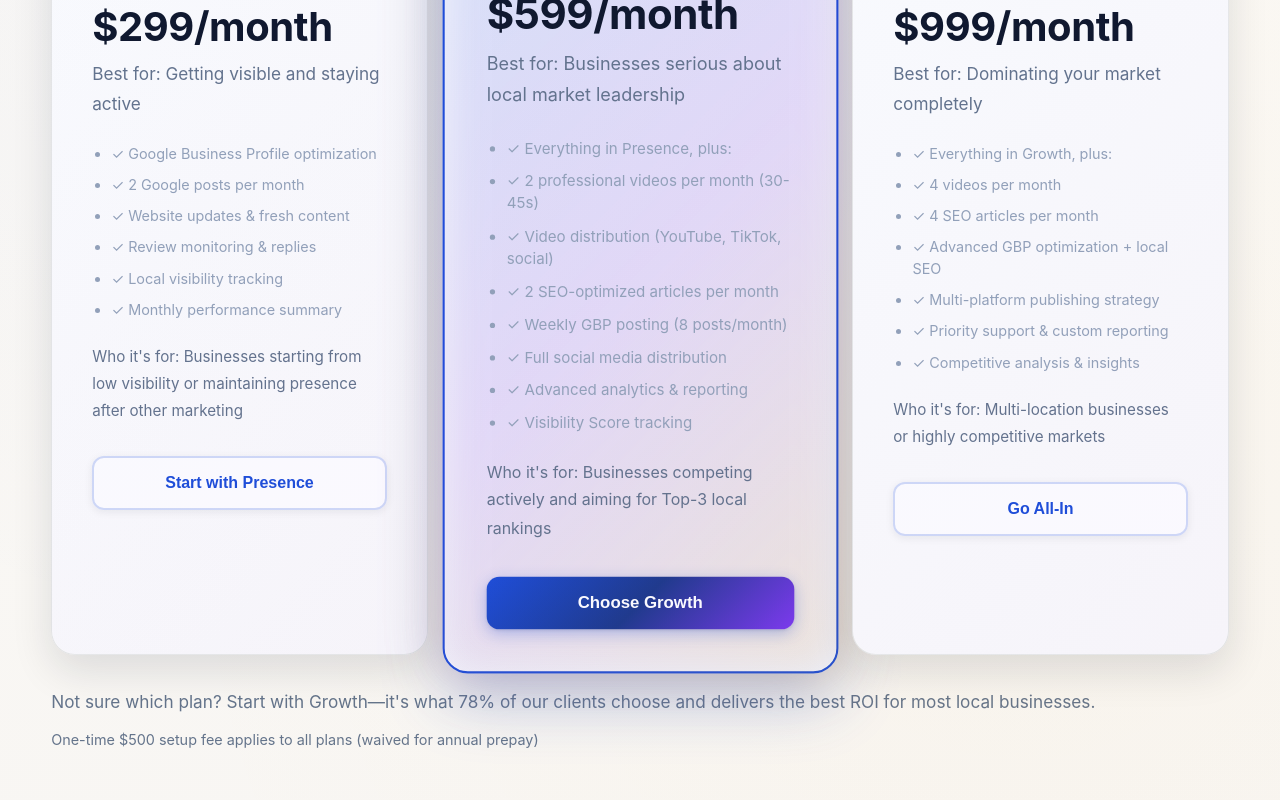
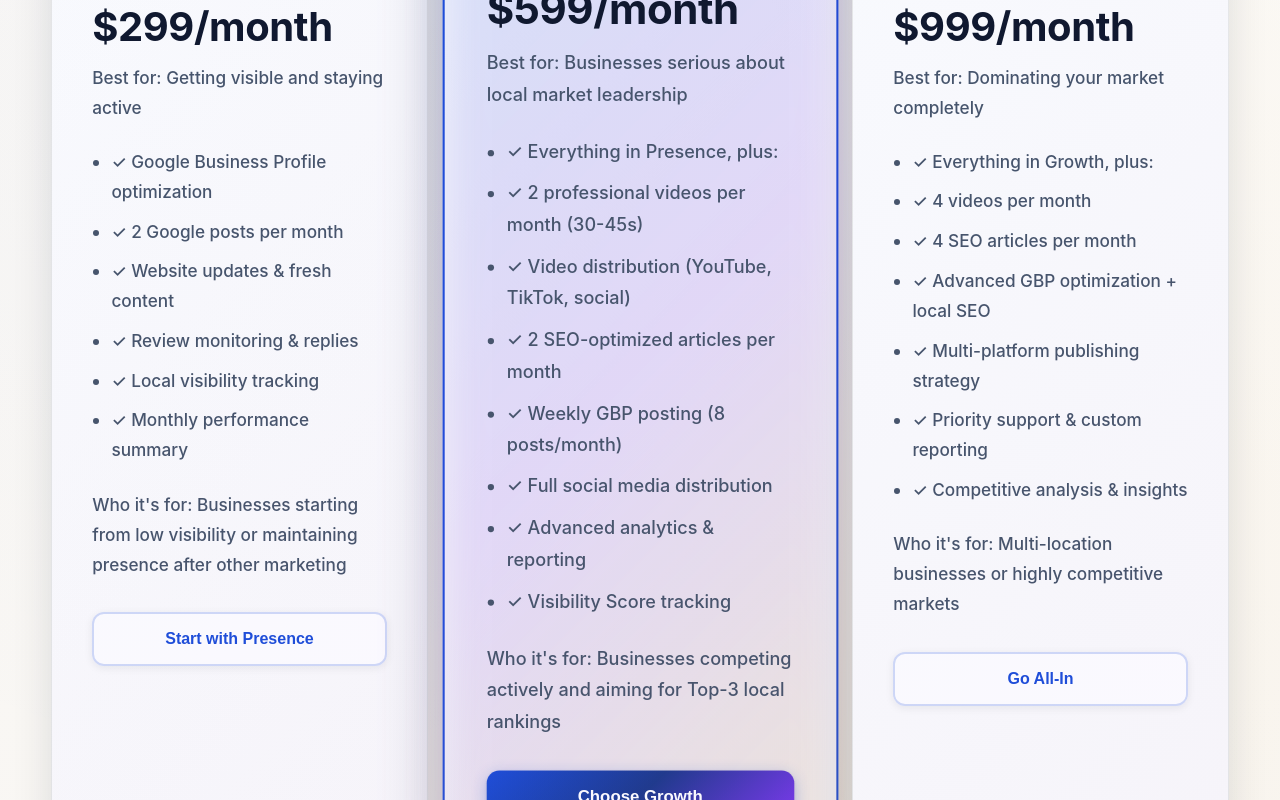
Before and after one commit to johntang99/baam-landing-page, a Next.js app: page / in a window 1280 px wide. Shown: the part 10480-11280 px from the top of the page. Built offline with nearby package versions, Linux system fonts and the light colour scheme.

Commit message:
Update pricing cards: text-body sizing and consistent colors

```diff
--- a/app/page.tsx
+++ b/app/page.tsx
@@ -994,17 +994,17 @@ export default function HomePage() {
                   <div className="text-heading" style={{ marginTop: '0.75rem', color: 'var(--text-dark)' }}>
                     {plan.price}
                   </div>
-                  <p className="text-body" style={{ color: 'var(--text-gray)', marginTop: '0.5rem' }}>
+                  <p className="text-body" style={{ color: '#475569', marginTop: '0.75rem', fontWeight: 500 }}>
                     Best for: {plan.bestFor}
                   </p>
-                  <ul style={{ marginTop: '1.5rem', paddingLeft: '1.2rem', color: 'var(--text-gray)' }}>
+                  <ul style={{ marginTop: '1.5rem', paddingLeft: '1.2rem' }}>
                     {plan.included.map((item) => (
-                      <li key={item} className="text-small" style={{ marginBottom: '0.6rem' }}>
+                      <li key={item} className="text-body" style={{ marginBottom: '0.6rem', color: '#475569', fontWeight: 500 }}>
                         ✓ {item}
                       </li>
                     ))}
                   </ul>
-                  <p className="text-body" style={{ color: 'var(--text-gray)', marginTop: '1.5rem', fontSize: '0.95rem' }}>
+                  <p className="text-body" style={{ color: '#475569', marginTop: '1.5rem', fontWeight: 500 }}>
                     Who it&apos;s for: {plan.who}
                   </p>
                   <button className={`btn ${plan.highlight ? 'btn-primary' : 'btn-outline'}`} style={{ marginTop: '2rem', width: '100%' }}>
@@ -1013,11 +1013,11 @@ export default function HomePage() {
                 </div>
               ))}
             </div>
-            <p className="text-body" style={{ marginTop: '2rem', color: 'var(--text-gray)' }}>
+            <p className="text-body" style={{ marginTop: '2.5rem', color: '#475569', fontWeight: 500 }}>
               Not sure which plan? Start with Growth—it&apos;s what 78% of our clients choose and delivers the best ROI
               for most local businesses.
             </p>
-            <p className="text-small" style={{ marginTop: '0.75rem', color: 'var(--text-gray)' }}>
+            <p className="text-body" style={{ marginTop: '0.75rem', color: '#475569', fontWeight: 500 }}>
               One-time $500 setup fee applies to all plans (waived for annual prepay)
             </p>
           </div>
```
